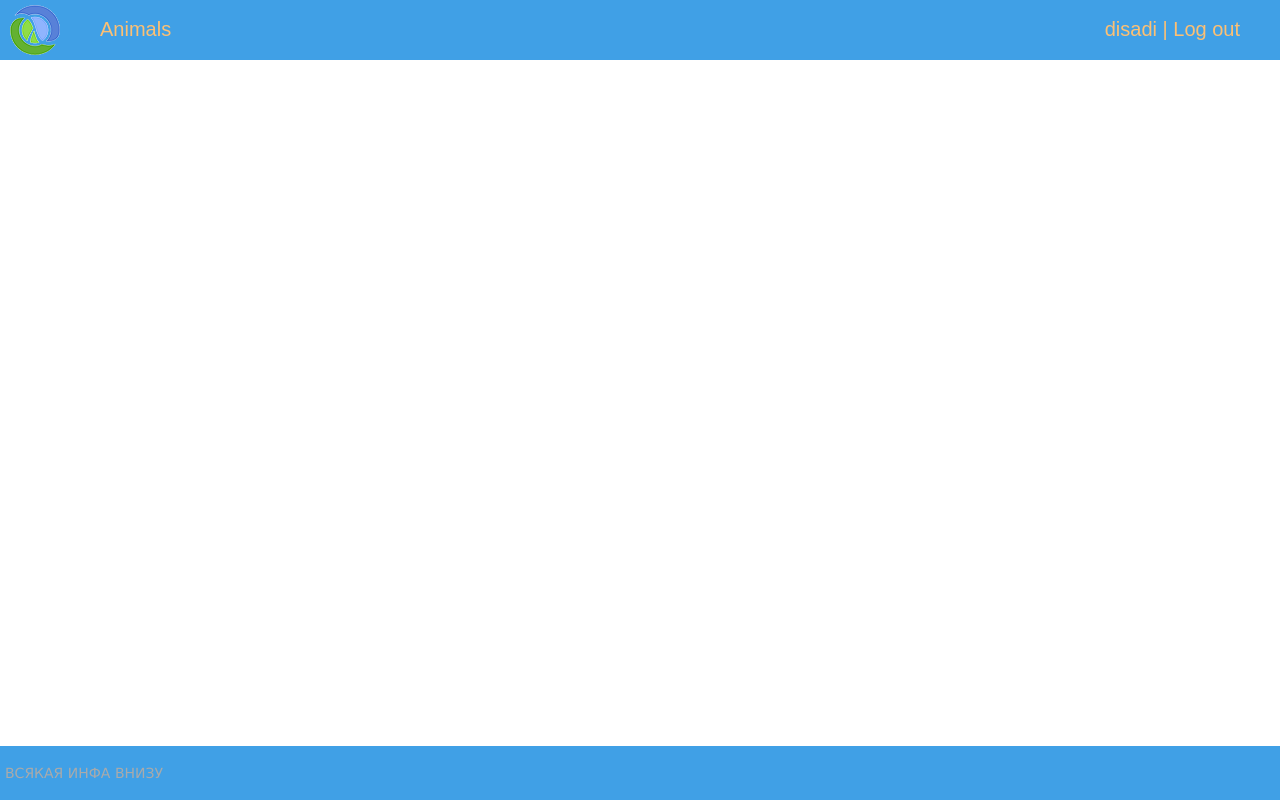
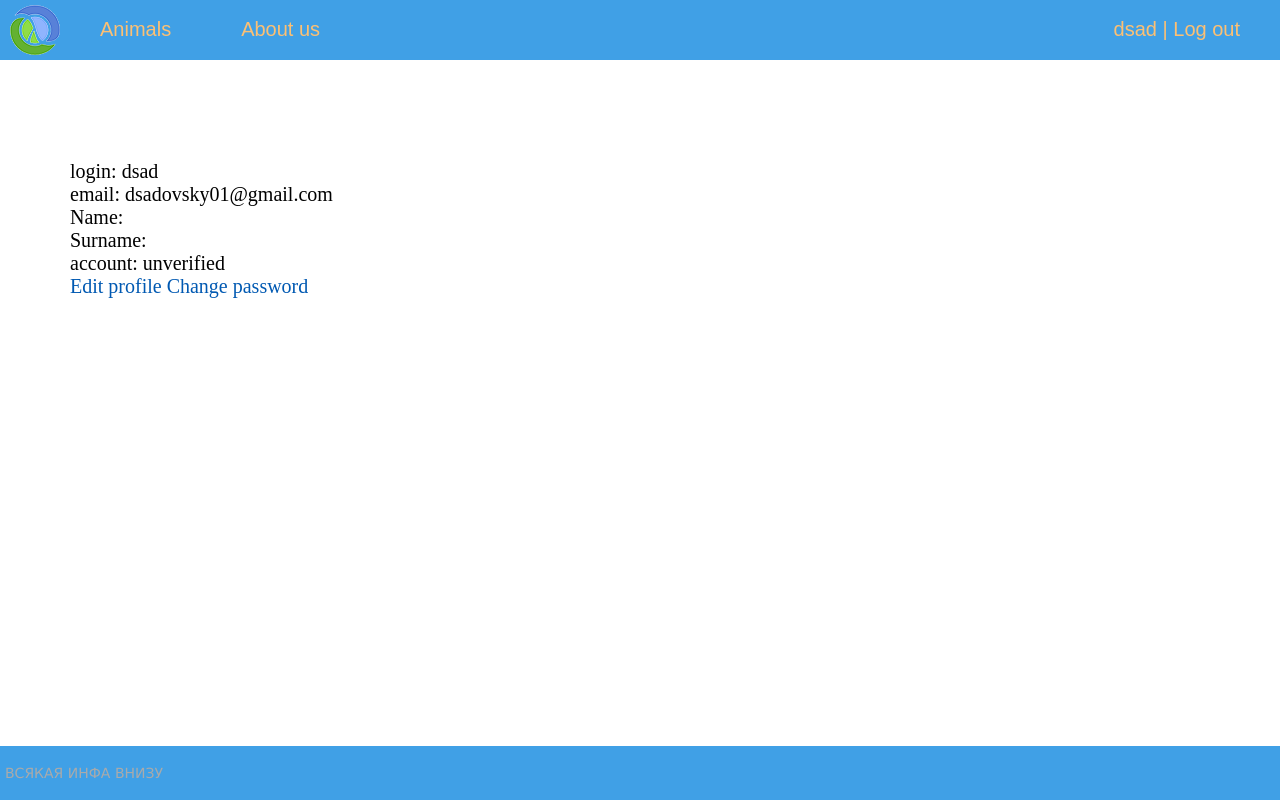
Before and after one commit to ITsiareshkin/ITU, a Django app: page /mypage/ in a window 1280 px wide. Run offline with Django 4.2, Linux system fonts and the light colour scheme; a user stored in the database is signed in.

Commit message:
UserProfile

```diff
--- a/saveanimallife/saveanimallife/settings.py
+++ b/saveanimallife/saveanimallife/settings.py
@@ -39,6 +39,8 @@
     'django.contrib.staticfiles',
     'shelter.apps.ShelterConfig'
 ]
+AUTH_USER_MODEL = "shelter.Account"
+
 
 MIDDLEWARE = [
     'django.middleware.security.SecurityMiddleware',
--- a/saveanimallife/shelter/forms.py
+++ b/saveanimallife/shelter/forms.py
@@ -8,9 +8,10 @@
 
 class RegisterUserForm(UserCreationForm):
     username = forms.CharField(label='Login', widget=forms.TextInput(attrs={'class': 'form-input'}))
+    email = forms.EmailField(label='Email', widget=forms.EmailInput(attrs={'class': 'form-input'}))
     password1 = forms.CharField(label='Password', widget=forms.PasswordInput(attrs={'class': 'form-input'}))
     password2 = forms.CharField(label='Password confirm', widget=forms.PasswordInput(attrs={'class': 'form-input'}))
 
     class Meta:
-        model = User
-        fields = ('username', 'password1', 'password2')
+        model = Account
+        fields = ('username', 'email', 'password1', 'password2')
--- a/saveanimallife/shelter/models.py
+++ b/saveanimallife/shelter/models.py
@@ -1,5 +1,65 @@
+from django.contrib.auth.base_user import AbstractBaseUser, BaseUserManager
+from django.contrib.auth.models import AbstractUser
 from django.db import models
 
-# Create your models here.
-class user(models.Model):
-    title = models.CharField(max_length=255)
+
+class MyAccountManager(BaseUserManager):
+    def create_user(self, email, username, password=None):
+        if not email:
+            raise ValueError('Users must have an email address')
+        if not username:
+            raise ValueError('Users must have a username')
+
+        user = self.model(
+            email=self.normalize_email(email),
+            username=username,
+        )
+
+        user.set_password(password)
+        user.save(using=self._db)
+        return user
+
+    def create_superuser(self, email, username, password):
+        user = self.create_user(
+            email=self.normalize_email(email),
+            password=password,
+            username=username,
+        )
+        user.is_admin = True
+        user.is_staff = True
+        user.is_superuser = True
+        user.save(using=self._db)
+        return user
+
+
+class Account(AbstractBaseUser):
+
+    # Required
+    email = models.EmailField(verbose_name="email", max_length=60, unique=True)
+    username = models.CharField(max_length=30, unique=True)
+    date_joined = models.DateTimeField(verbose_name='date joined', auto_now_add=True)
+    last_login = models.DateTimeField(verbose_name='last login', auto_now=True)
+    is_admin = models.BooleanField(default=False)
+    is_active = models.BooleanField(default=True)
+    is_staff = models.BooleanField(default=False)
+    is_superuser = models.BooleanField(default=False)
+
+    # Custom
+    position = models.CharField(max_length=10, default="unverified")
+    name = models.CharField(max_length=15, default="")
+    surname = models.CharField(max_length=15, default="")
+
+    USERNAME_FIELD = 'username'
+
+    objects = MyAccountManager()
+
+    def __str__(self):
+        return self.email
+
+    # For checking permissions. to keep it simple all admin have ALL permissions
+    def has_perm(self, perm, obj=None):
+        return self.is_admin
+
+    # Does this user have permission to view this app? (ALWAYS YES FOR SIMPLICITY)
+    def has_module_perms(self, app_label):
+        return True
--- a/saveanimallife/shelter/templates/shelter/base.html
+++ b/saveanimallife/shelter/templates/shelter/base.html
@@ -19,7 +19,7 @@
 			<li><a href="{% url m.url_name %}">{{m.title}}</a></li>
 {% endfor %}
 				{% if request.user.is_authenticated %}
-				<li class="last">{{user.username}} | <a href="{% url 'logout' %}">Log out</a></li>
+				<li class="last"><a href="{% url 'mypage' %}">{{user.username}}</a> | <a href="{% url 'logout' %}">Log out</a></li>
 				{% else %}
 				<li class="last"><a href="{% url 'register' %}">Register</a> | <a href="{% url 'login' %}">Log in</a></li>
 				{% endif %}
--- /dev/null
+++ b/saveanimallife/shelter/templates/shelter/mypage.html
@@ -0,0 +1,14 @@
+{% extends 'shelter/base.html' %}
+
+{% block title %}Profile Page{% endblock title %}
+{% block content %}
+    <div class="row my-3 p-3">
+        login: {{user.username}}<br>
+        email: {{user.email}}<br>
+        Name: {{user.name}}<br>
+        Surname: {{user.surname}}<br>
+        account: {{user.position}}<br>
+        <a href="{% url 'edit_profile' %}">Edit profile</a> <a href="{% url 'change_password' %}">Change password</a></li>
+    </div>
+
+{% endblock content %}
--- a/saveanimallife/shelter/urls.py
+++ b/saveanimallife/shelter/urls.py
@@ -3,9 +3,12 @@
 
 urlpatterns = [
     path('', ShelterHome.as_view(), name='home'),
-    path('mypage/', userpage, name='userpage'),
+    path('mypage/', Mypage.as_view(), name='mypage'),
     path('animals/', animals, name='animals'),
+    path('about_us/', about_us, name='about_us'),
     path('login/', Login.as_view(), name='login'),
     path('logout/', logout_user, name='logout'),
-    path('register/', Register.as_view(), name='register')
+    path('register/', Register.as_view(), name='register'),
+    path('edit_profile/', edit_profile, name='edit_profile'),
+    path('change_password/', change_password, name='change_password')
 ]
--- a/saveanimallife/shelter/utils.py
+++ b/saveanimallife/shelter/utils.py
@@ -1,6 +1,6 @@
 from .models import *
 
-menu = [{'title': "Animals", 'url_name': 'animals'}]
+menu = [{'title': "Animals", 'url_name': 'animals'}, {'title': "About us", 'url_name': 'about_us'}]
 
 
 class DataMixin:
--- a/saveanimallife/shelter/views.py
+++ b/saveanimallife/shelter/views.py
@@ -1,15 +1,17 @@
 from django.contrib.auth import logout
+from django.contrib.auth.decorators import login_required
 from django.contrib.auth.forms import UserCreationForm, AuthenticationForm
 from django.contrib.auth.views import LoginView
 from django.http import HttpResponse
 from django.shortcuts import render, redirect
 from django.urls import reverse_lazy
+from django.utils.decorators import method_decorator
 from django.views.generic import *
 
 from .forms import RegisterUserForm
 from .utils import *
 
-menu = [{'title': "Animals", 'url_name': 'animals'}]
+menu = [{'title': "Animals", 'url_name': 'animals'}, {'title': "About us", 'url_name': 'about_us'}]
 
 
 class ShelterHome(DataMixin, TemplateView):
@@ -25,6 +27,14 @@
     context = {
         'menu': menu,
         'title': 'Animals'
+    }
+    return render(request, 'shelter/index.html', context=context)
+
+
+def about_us(request):
+    context = {
+        'menu': menu,
+        'title': 'About Us'
     }
     return render(request, 'shelter/index.html', context=context)
 
@@ -58,10 +68,26 @@
     return redirect('login')
 
 
-
 def userpage(request):
     context = {
         'menu': menu,
         'title': 'User page'
     }
-    return render(request, 'shelter/index.html', context=context)
+    return render(request, 'shelter/mypage.html', context=context)
+
+@method_decorator(login_required, name='dispatch')
+class Mypage(DataMixin, TemplateView):
+    template_name = 'shelter/mypage.html'
+
+    def get_context_data(self, *, object_list=None, **kwargs):
+        context = super().get_context_data(**kwargs)
+        c_def = self.get_user_context(title="My profile")
+        return dict(list(context.items()) + list(c_def.items()))
+
+
+def change_password():
+    pass
+
+
+def edit_profile():
+    pass
```
Also changed, not shown: saveanimallife/db.sqlite3, saveanimallife/shelter/migrations/0001_initial.py (added), saveanimallife/shelter/migrations/0002_account_name_account_surname.py (added).
